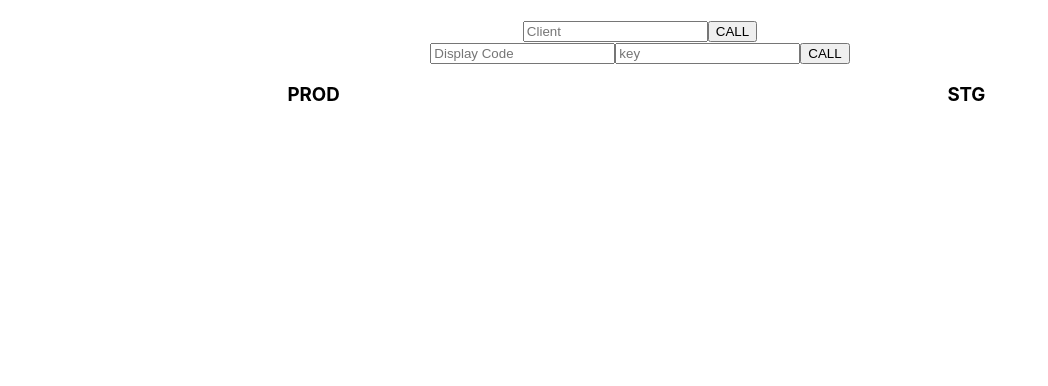
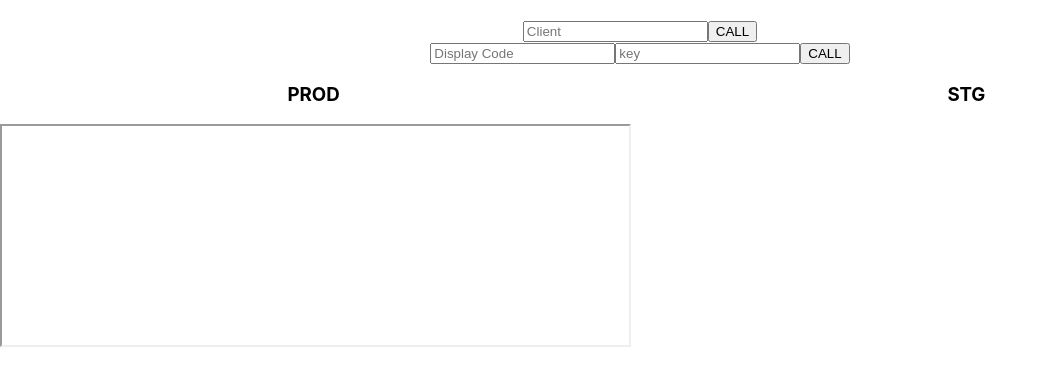
Before and after one commit to AndrejusChomicenka/Rosetta_UI_playground, a React (Create React App) app: page / in a window 1280 px wide. Shown: the top 386 px of the page, without its empty margins (0-1048 px from the left). Built offline with nearby package versions, Linux system fonts and the light colour scheme.

Commit message:
started working on using iframes

```diff
--- a/src/App.js
+++ b/src/App.js
@@ -6,6 +6,8 @@ function App() {
   const [callProd, setCallProd] = useState('')
   const [callStg, setCallStg] = useState('')
   const [client, setClient] = useState('')
+
+  const [testFrame, setTestFrame] = useState('')
 
   const [dc, setDc] = useState('')
   const [requestKey, setRequestKey] = useState('')
@@ -34,6 +36,8 @@ function App() {
     }
 
     getAll()
+
+    setTestFrame(`https://rosetta.prod.us-east-1.nexus.bazaarvoice.com/package/1/client/${client}`)
   }
 
   const callHandler2 = async (e) => {
@@ -98,7 +102,8 @@ function App() {
       <div className='container'>
         <div className='prod'>
           <h3>PROD</h3>
-          {callProd}
+          {/* {callProd} */}
+          <iframe src={testFrame} title='prod'></iframe>
         </div>
         <div className='stg'>
           <h3>STG</h3>
--- a/src/index.css
+++ b/src/index.css
@@ -19,3 +19,8 @@ body {
   display: inline-block;
   width: 49%;
 }
+
+iframe {
+  width: 100%;
+  height: 100%;
+}
```
